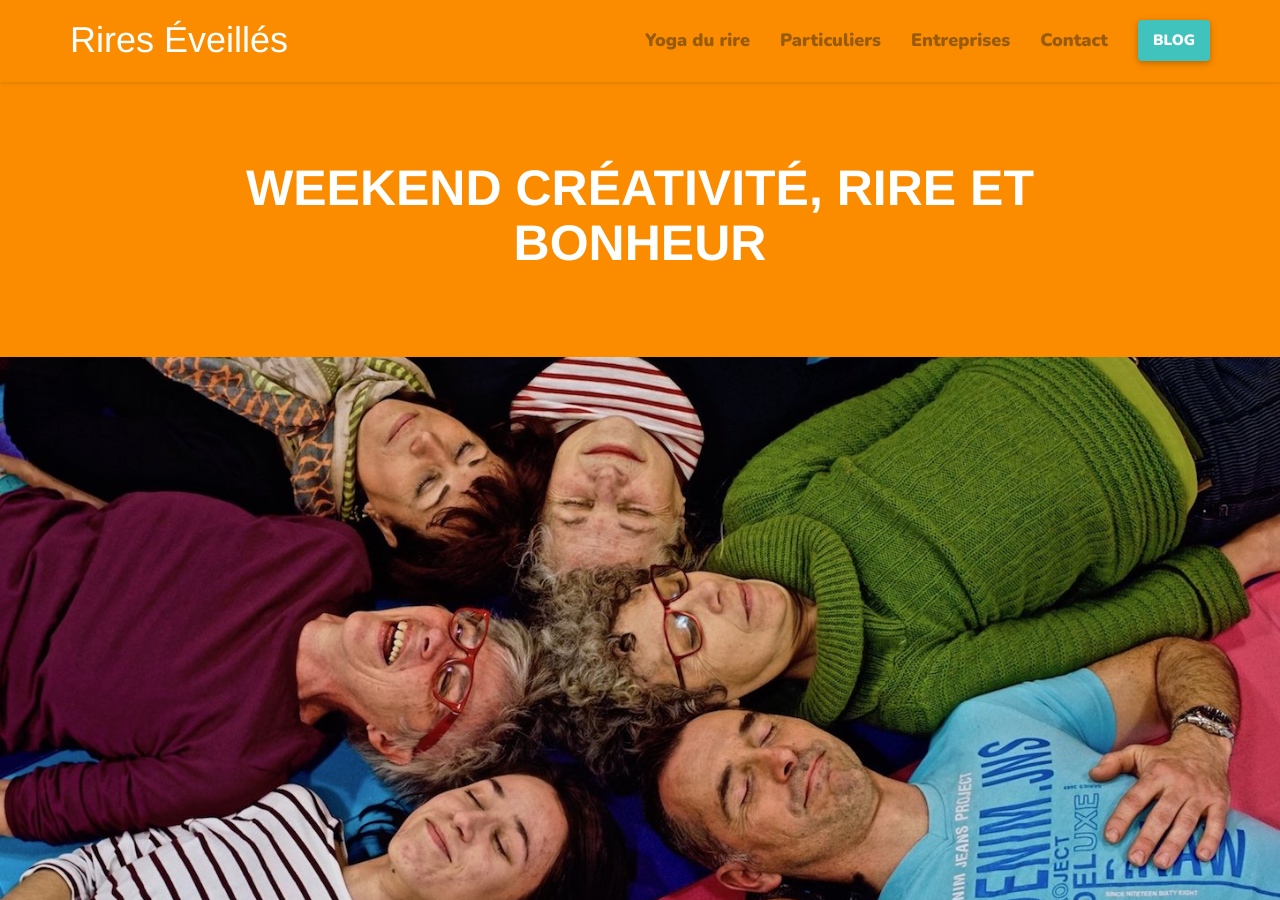
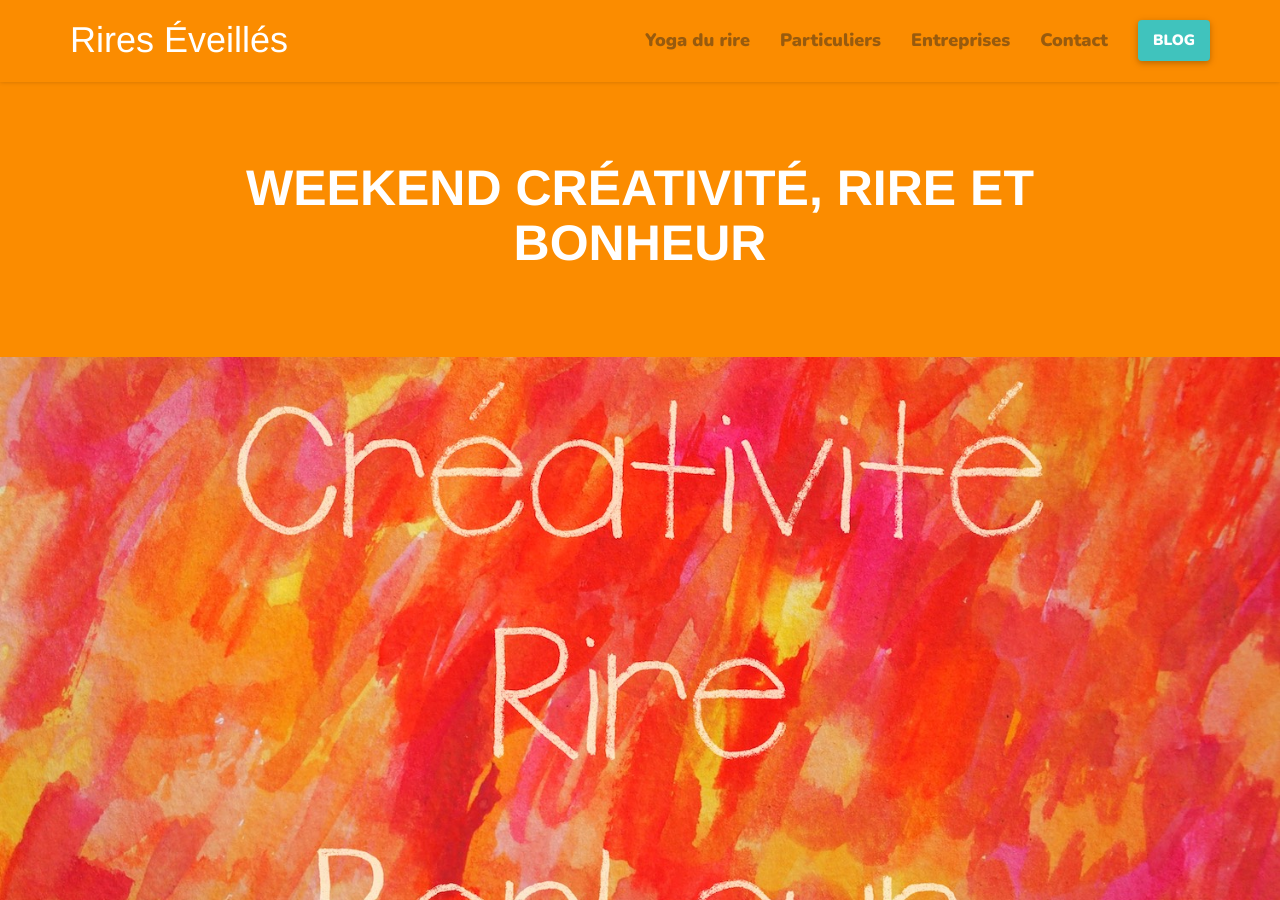
Before and after one commit to arthur-koenig/yoga-rires, a Jekyll site: the page built from _posts/2017-04-18-weekend-creativite-rire-et-bonheur.md, in a window 1280 px wide and 900 px high. Built offline with Jekyll 4.4.1, drawn with Linux system fonts in a browser that asks for light colours; nearby versions of some CDN libraries; some web fonts are replaced; comment, search, counter and statistics services are not loaded.

Commit message:
Update from Forestry.io - 2017-04-18-weekend-creativite-rire-et-bonheur.md

```diff
--- a/_posts/2017-04-18-weekend-creativite-rire-et-bonheur.md
+++ b/_posts/2017-04-18-weekend-creativite-rire-et-bonheur.md
@@ -4,7 +4,7 @@ blog: true
 title: Weekend créativité, rire et bonheur
 description: Une grande respiration et quelques tours de magie pour mieux vous préparer
   à faire de cet été un festival de petits et grands bonheurs.
-img: img/header-lg.jpg
+img: img/visuel.jpg
 comments: true
 date: 2017-04-18 17:35
 ---
```
